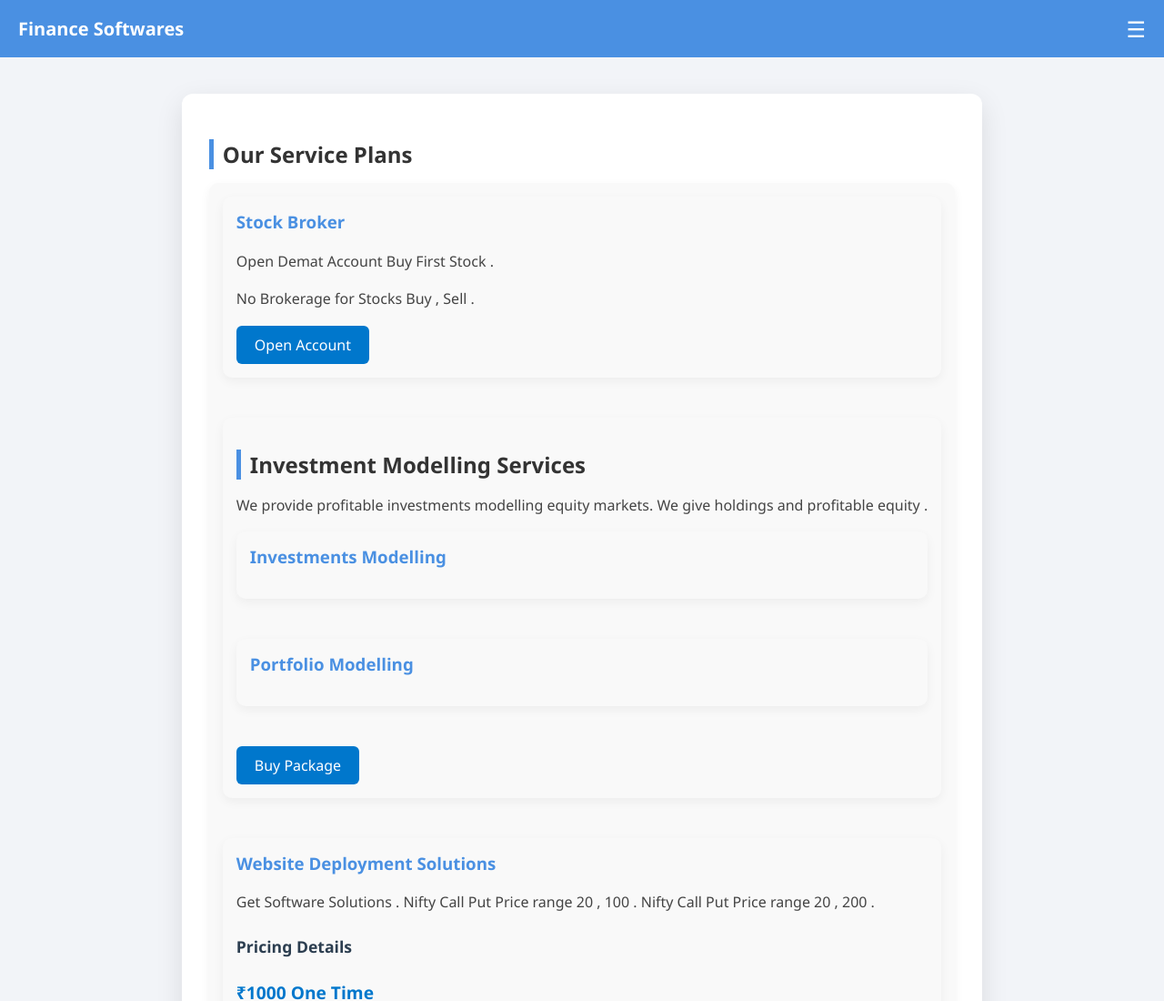
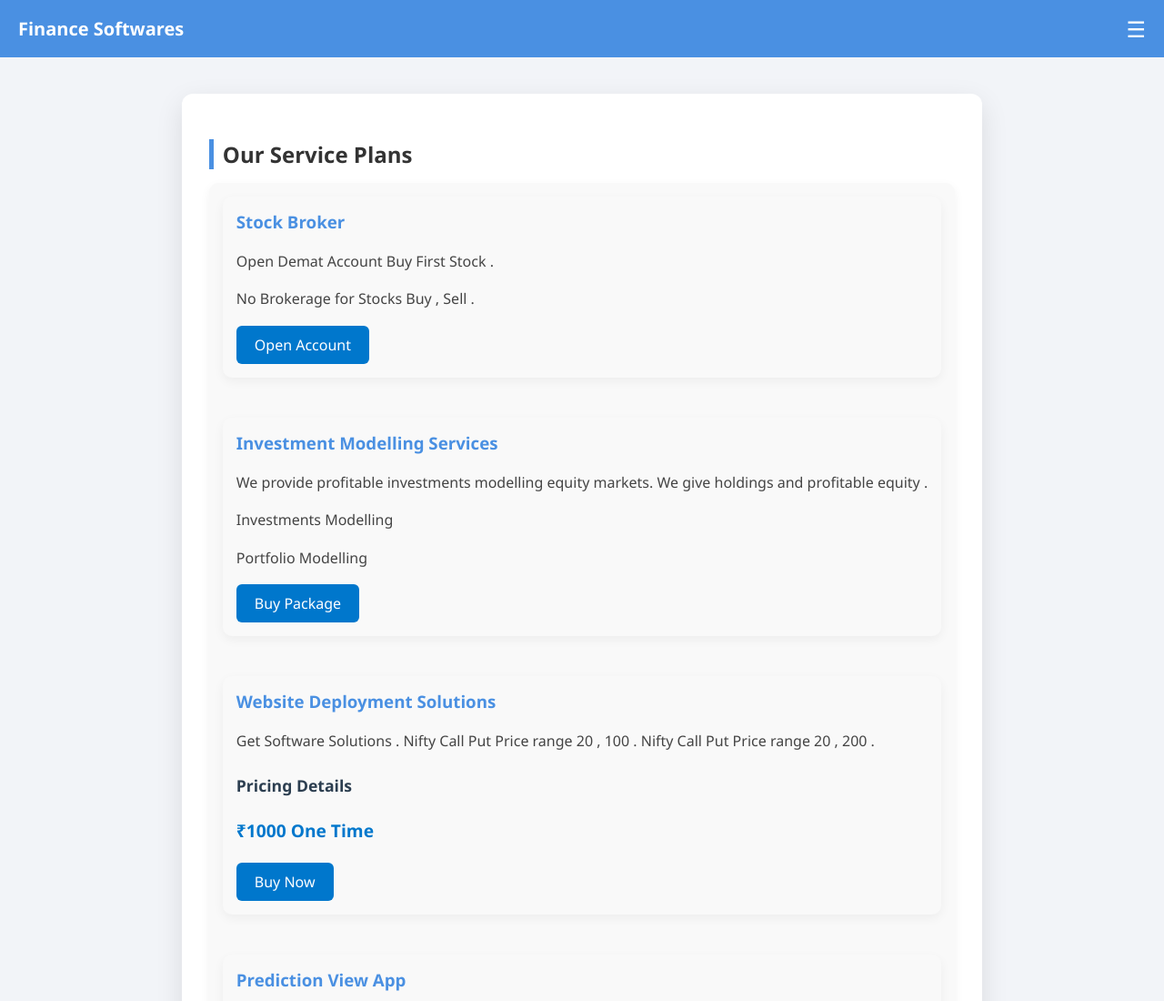
Before and after one commit to FinanceSoftwares/services, a plain HTML site: page services.html in a window 1280 px wide. Shown: the top 1100 px of the page at 91% size. Drawn offline with Linux system fonts and the light colour scheme.

Commit message:
Update services.html

```diff
--- a/services.html
+++ b/services.html
@@ -156,37 +156,25 @@
      -->
 
       <div class="project-card">
-        <h3>Stock Broker  </h3>
+        <h3>Stock Broker </h3>
         <p> Open Demat Account Buy First Stock  .  </p>
         <p> No Brokerage for Stocks Buy , Sell  .  </p>
         <a href="https://kneo.onelink.me/MRGO/4gvm04gu?s=rne_profile" class="demo-btn">Open Account</a>
       </div><br><br>
 
 
-
-    <div class="project-card">
-
-    <h2>Investment Modelling Services </h2>
-    <p>We provide profitable investments modelling equity markets. We give holdings and profitable equity . </p>
-
-
-      <div class="project-card">
-        <h3>Investments Modelling </h3>
-      </div><br><br>
-
-
       <div class="project-card">
 
-      <h3>Portfolio Modelling</h3>
-
+        <h3>Investment Modelling Services </h3>
+        <p> We provide profitable investments modelling equity markets. We give holdings and profitable equity .   </p>
+        <p> Investments Modelling  </p>
+        <p> Portfolio Modelling  </p>
+        <a href="https://docs.google.com/forms/d/e/1FAIpQLSe7YP7--INR_bK65BbxWJ7Q6LQfwztqsHR4W23PtvfXaqxNFw/viewform?usp=dialog" class="demo-btn">Buy Package</a>
       </div><br><br>
-
-      <a href="https://docs.google.com/forms/d/e/1FAIpQLSe7YP7--INR_bK65BbxWJ7Q6LQfwztqsHR4W23PtvfXaqxNFw/viewform?usp=dialog" class="demo-btn">Buy Package</a>
 
 
 
 
-    </div><br><br>
 
 
 
```
